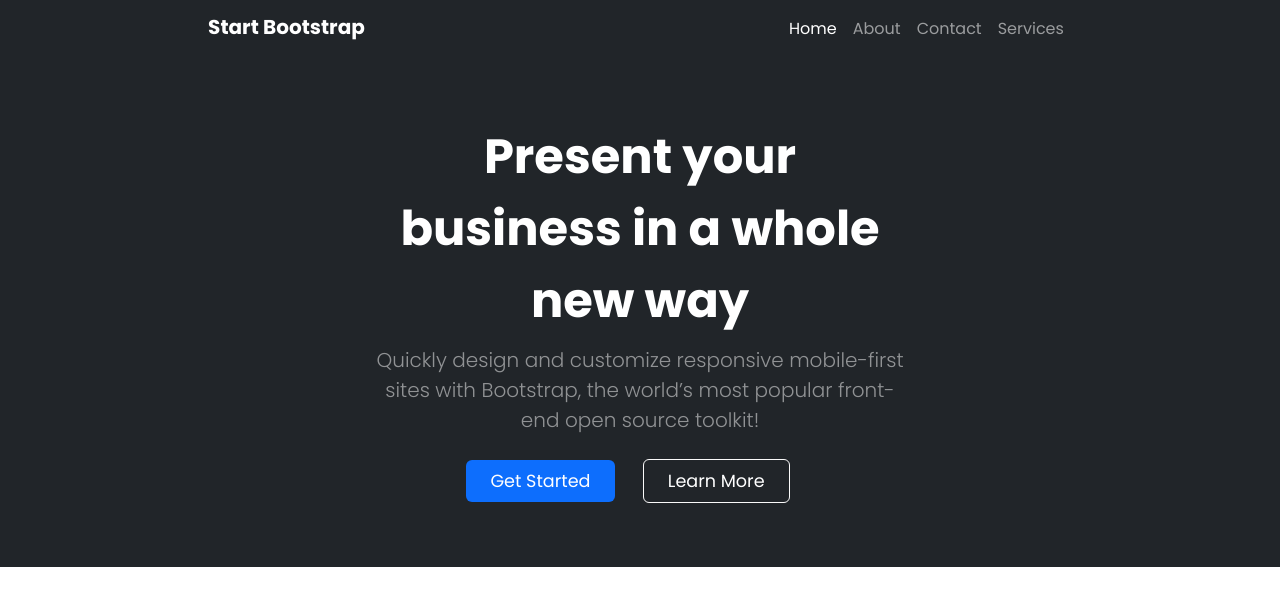
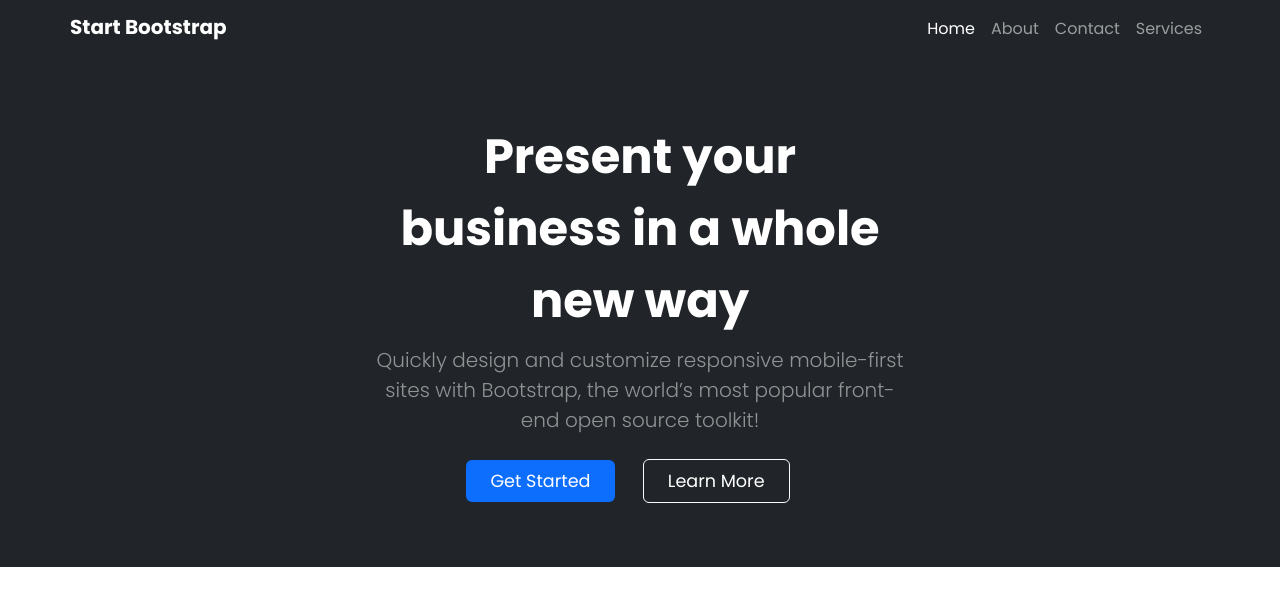
Before and after one commit to yuniscode/team-project, a plain HTML site: page index.html in a window 1280 px wide. Drawn offline with nearby package versions, Linux system fonts and the light colour scheme.

Commit message:
change little bugs

```diff
--- a/assets/scss/components/_navbar.scss
+++ b/assets/scss/components/_navbar.scss
@@ -1,9 +1,10 @@
+header {
+  background-color: #212529;
+
   nav {
-  background-color: red;
     display: flex;
-  justify-content: space-around;
     padding: 8px 0;
-  background-color: #212529;
+    justify-content: space-between;
 
     .left {
       h1 {
@@ -43,6 +44,7 @@ nav {
       }
     }
   }
+}
 
 // responsive for navbar
 
--- a/index.html
+++ b/index.html
@@ -17,6 +17,8 @@
 
 <body>
   <header>
+
+    <div class="container">
       <!-- navbar start -->
       <nav>
         <div class="left">
@@ -36,6 +38,7 @@
 
       </nav>
       <!-- navbar end -->
+    </div>
 
   </header>
 
```
Also changed, not shown: assets/css/main.css, 1 other file. Lines whose indentation alone changed are shown as unchanged.
